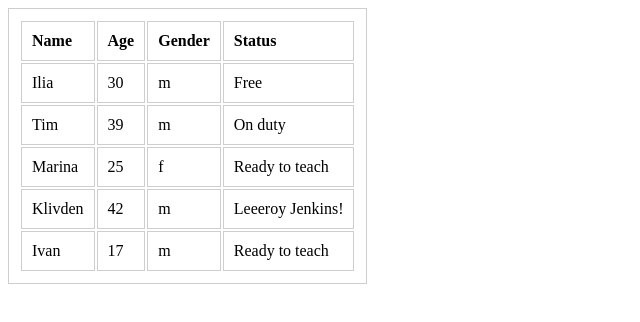
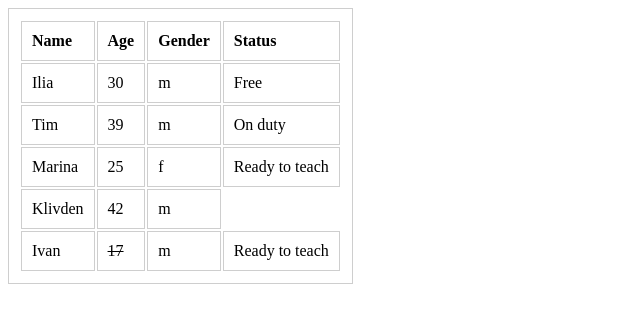
Before and after one commit to js-tasks-ru/js-20180619_kirill-pfff-kirill, a website: page 5-module/1-task/index.html in a window 1280 px wide. Shown: the whole page, without its empty margins (0-640 px from the left). Drawn offline with Linux system fonts and the light colour scheme.

Commit message:
Module 5 code

```diff
--- a/5-module/1-task/index.js
+++ b/5-module/1-task/index.js
@@ -5,4 +5,34 @@
  * @param {Element} table
  */
 function highlight(table) {
+    const status = table.querySelectorAll('tbody > tr > td:last-child');
+
+    for (let i of status){
+        if (i.dataset.available === 'true'){
+            i.classList.add('available');
+        }else if (i.dataset.available === 'false') {
+            i.classList.add('unavailable');
+        }else{
+            i.hidden = true;
+        }
+    }
+
+    const gender = table.querySelectorAll('tbody > tr > td:nth-child(3)');
+
+    for (let i of gender){
+        if (i.innerHTML === 'm'){
+            i.classList.add('male');
+        }else{
+            i.classList.add('female');
+        }
+    }
+
+    const age = table.querySelectorAll('tbody > tr > td:nth-child(2)');
+
+    for (let i of age){
+        if (parseInt(i.innerHTML) < 18){
+            i.style.textDecoration = 'line-through';
+        }
+    }
+
 }
```
Also changed, not shown: 5-module/1-task/index.html (line endings or trailing spaces), 5-module/1-task/style.css (line endings or trailing spaces).
